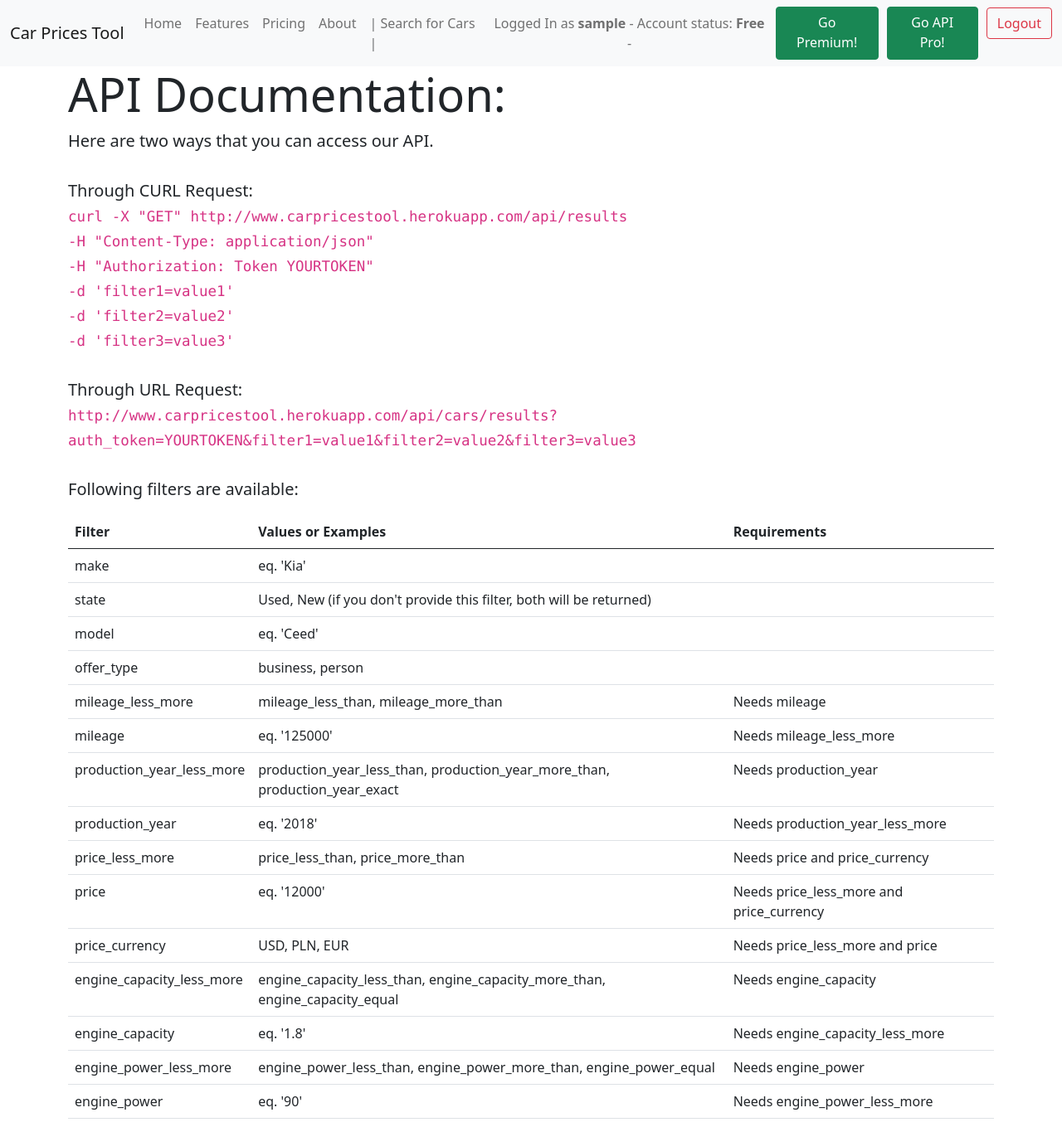
After one commit to m-niemiec/car_prices_tool, a Django app: page /api_documentation in a window 1280 px wide. The commit adds this page. Shown: the whole page at 83% size. Run offline with Django 3.2, Linux system fonts and the light colour scheme; the visitor is signed in with stand-in values (Sample User, id 1); some libraries are stand-ins or nearby versions.

Commit message:
Search fix and api documentation

```diff
--- /dev/null
+++ b/car_prices_tool_website/car_prices_tool/templates/car_prices_tool/api_documentation.html
@@ -0,0 +1,131 @@
+{% extends 'car_prices_tool/base.html' %}
+{% load static %}
+
+{% block content %}
+
+    <!DOCTYPE html>
+    <html lang="en">
+    <head>
+        <meta charset="UTF-8">
+        <title>About</title>
+    </head>
+    <body>
+
+    <div class="d-flex justify-content-center">
+        <div class="jumbotron jumbotron-fluid vertical-center">
+            <div class="container">
+                <h1 class="display-4">API Documentation:</h1>
+                <p class="lead">
+                    Here are two ways that you can access our API.<br><br>
+                    Through CURL Request:<br>
+                    <code>
+                        curl -X "GET" http://www.carpricestool.herokuapp.com/api/results<br>
+                        -H "Content-Type: application/json"<br>
+                        -H "Authorization: Token YOURTOKEN"<br>
+                        -d 'filter1=value1'<br>
+                        -d 'filter2=value2'<br>
+                        -d 'filter3=value3'
+                    </code>
+                    <br><br>
+                    Through URL Request:<br>
+                    <code>
+                        http://www.carpricestool.herokuapp.com/api/cars/results?auth_token=YOURTOKEN&filter1=value1&filter2=value2&filter3=value3
+                    </code>
+                    <br><br>
+                    Following filters are available:<br>
+
+                <table class="table">
+                    <thead>
+                    <tr>
+                        <th scope="col">Filter</th>
+                        <th scope="col">Values or Examples</th>
+                        <th scope="col">Requirements</th>
+                    </tr>
+                    </thead>
+                    <tbody>
+                    <tr>
+                        <td>make</td>
+                        <td>eq. 'Kia'</td>
+                        <td></td>
+                    </tr>
+                    <tr>
+                        <td>state</td>
+                        <td>Used, New (if you don't provide this filter, both will be returned)</td>
+                        <td></td>
+                    </tr>
+                    <tr>
+                        <td>model</td>
+                        <td>eq. 'Ceed'</td>
+                        <td></td>
+                    </tr>
+                    <tr>
+                        <td>offer_type</td>
+                        <td>business, person</td>
+                        <td></td>
+                    </tr>
+                    <tr>
+                        <td>mileage_less_more</td>
+                        <td>mileage_less_than, mileage_more_than</td>
+                        <td>Needs mileage</td>
+                    </tr>
+                    <tr>
+                        <td>mileage</td>
+                        <td>eq. '125000'</td>
+                        <td>Needs mileage_less_more</td>
+                    </tr>
+                    <tr>
+                        <td>production_year_less_more</td>
+                        <td>production_year_less_than, production_year_more_than, production_year_exact</td>
+                        <td>Needs production_year</td>
+                    </tr>
+                    <tr>
+                        <td>production_year</td>
+                        <td>eq. '2018'</td>
+                        <td>Needs production_year_less_more</td>
+                    </tr>
+                    <tr>
+                        <td>price_less_more</td>
+                        <td>price_less_than, price_more_than</td>
+                        <td>Needs price and price_currency</td>
+                    </tr>
+                    <tr>
+                        <td>price</td>
+                        <td>eq. '12000'</td>
+                        <td>Needs price_less_more and price_currency</td>
+                    </tr>
+                    <tr>
+                        <td>price_currency</td>
+                        <td>USD, PLN, EUR</td>
+                        <td>Needs price_less_more and price</td>
+                    </tr>
+                    <tr>
+                        <td>engine_capacity_less_more</td>
+                        <td>engine_capacity_less_than, engine_capacity_more_than, engine_capacity_equal</td>
+                        <td>Needs engine_capacity</td>
+                    </tr>
+                    <tr>
+                        <td>engine_capacity</td>
+                        <td>eq. '1.8'</td>
+                        <td>Needs engine_capacity_less_more</td>
+                    </tr>
+                    <tr>
+                        <td>engine_power_less_more</td>
+                        <td>engine_power_less_than, engine_power_more_than, engine_power_equal</td>
+                        <td>Needs engine_power</td>
+                    </tr>
+                    <tr>
+                        <td>engine_power</td>
+                        <td>eq. '90'</td>
+                        <td>Needs engine_power_less_more</td>
+                    </tr>
+                    </tbody>
+                </table>
+                </p>
+            </div>
+        </div>
+    </div>
+
+    </body>
+    </html>
+
+{% endblock %}
--- a/car_prices_tool_website/car_prices_tool/views.py
+++ b/car_prices_tool_website/car_prices_tool/views.py
@@ -69,6 +69,11 @@ def features(request):
 
 def pricing(request):
     return render(request, 'car_prices_tool/pricing.html')
+
+
+@login_required
+def api_documentation(request):
+    return render(request, 'car_prices_tool/api_documentation.html')
 
 
 @login_required
@@ -379,19 +384,19 @@ def results(request, context):
 
     if engine_capacity:
         if engine_capacity_less_more == 'engine_capacity_less_than':
-            filters['engine_power__lte'] = engine_power
+            filters['engine_capacity__lte'] = engine_capacity
         if engine_capacity_less_more == 'engine_capacity_more_than':
-            filters['engine_power__gte'] = engine_power
+            filters['engine_capacity__gte'] = engine_capacity
         if engine_capacity_less_more == 'engine_capacity_equal':
-            filters['engine_power'] = engine_power
+            filters['engine_capacity'] = engine_capacity
 
     if engine_power:
         if engine_power_less_more == 'engine_power_less_than':
-            filters['engine_capacity__lte'] = engine_capacity
+            filters['engine_power__lte'] = engine_power
         if engine_power_less_more == 'engine_power_more_than':
-            filters['engine_capacity__gte'] = engine_capacity
+            filters['engine_power__gte'] = engine_power
         if engine_power_less_more == 'engine_power_equal':
-            filters['engine_capacity'] = engine_capacity
+            filters['engine_power'] = engine_power
 
     cars = Car.objects.filter(**filters)
 
--- a/car_prices_tool_website/car_prices_tool_django/urls.py
+++ b/car_prices_tool_website/car_prices_tool_django/urls.py
@@ -35,6 +35,7 @@ urlpatterns = [
     path('no_results', views.no_results, name='no_results'),
     path('go_premium', views.go_premium, name='go_premium'),
     path('go_api_pro', views.go_api_pro, name='go_api_pro'),
+    path('api_documentation', views.api_documentation, name='api_documentation'),
 
     # Authorization:
     path('signup', views.sign_up_user, name='signup'),
```
Also changed, not shown: car_prices_tool_website/api/views.py (+6 -6 lines), car_prices_tool_website/car_prices_tool/templates/car_prices_tool/go_api_pro.html (+7 -4 lines).
